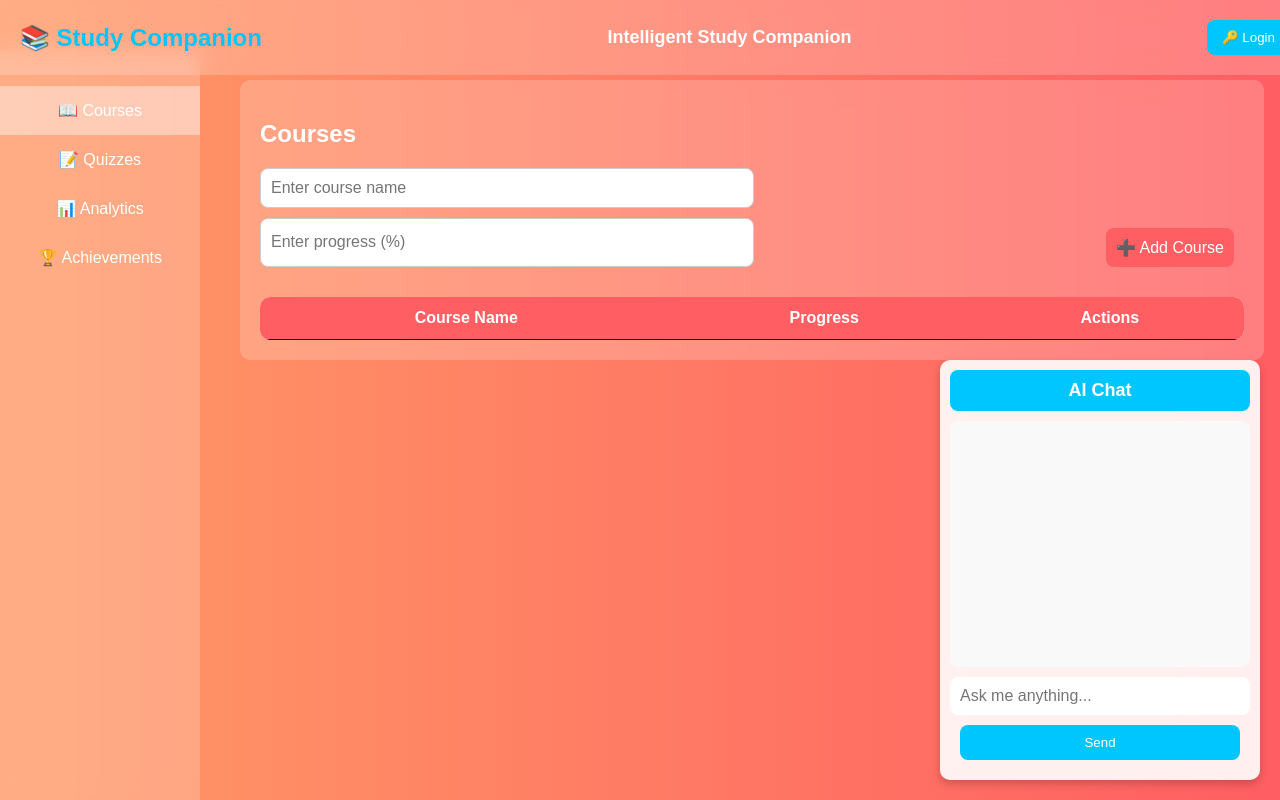
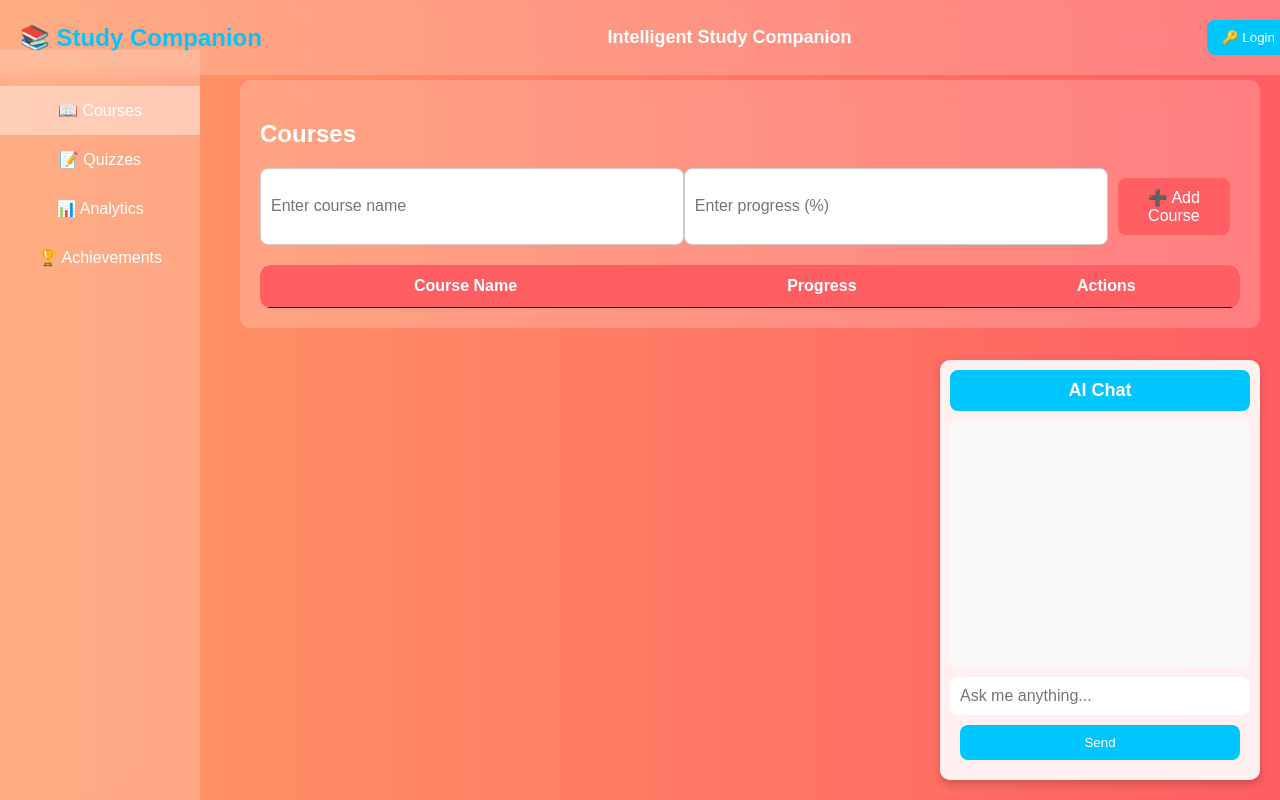
Before and after one commit to jasseem-home/study_companion, a plain HTML site: page index.html in a window 1280 px wide. Drawn offline with Linux system fonts and the light colour scheme; no server answers.

Commit message:
Update style.css

```diff
--- a/style.css
+++ b/style.css
@@ -6,7 +6,6 @@ body {
     margin: 0;
     display: flex;
     height: 100vh;
-    flex-direction: column;
 }
 
 /* Navigation Bar */
@@ -21,7 +20,6 @@ header {
     align-items: center;
     font-size: 18px;
     font-weight: bold;
-    z-index: 1000;
 }
 
 header .logo {
@@ -49,7 +47,6 @@ header button {
     top: 50px;
     left: 0;
     padding-top: 20px;
-    transition: all 0.3s ease-in-out;
 }
 
 .sidebar ul {
@@ -74,7 +71,6 @@ main {
     margin-top: 60px;
     width: 80%;
     padding: 20px;
-    transition: all 0.3s ease-in-out;
 }
 
 /* Input Section Styling */
@@ -82,7 +78,6 @@ main {
     display: flex;
     justify-content: space-between;
     margin-bottom: 20px;
-    flex-wrap: wrap;
 }
 
 #courseInputFields input {
@@ -91,7 +86,6 @@ main {
     border: 1px solid #ccc;
     width: 48%;
     font-size: 16px;
-    margin-bottom: 10px;
 }
 
 #courseInputFields button {
```
